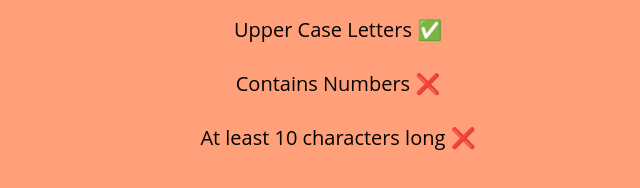
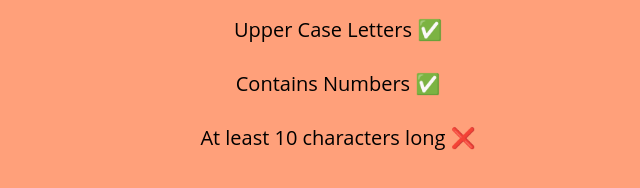
Before and after one commit to Dimi87/Password-Check-App-with-Vue, a plain HTML site: page index.html in a window 1280 px wide. Both pictures are taken after typing "Sample123", "Sample123" into the empty fields and a click on the button "Show Password". Shown: the part 522-710 px from the top of the page, 322-962 px from the left. Drawn offline with nearby package versions, Linux system fonts and the light colour scheme.

Commit message:
add 2 functions

```diff
--- a/index.html
+++ b/index.html
@@ -41,7 +41,11 @@
 
             </li>
           <br />
-          <li>Contains Numbers <span id="contains-numbers">❌</span></li>
+          <li>
+            Contains Numbers
+            <span v-if="passwordsContainNumbers">✅</span>
+            <span v-else>❌</span>
+            </li>
           <br />
           <li>
             At least 10 characters long
```
